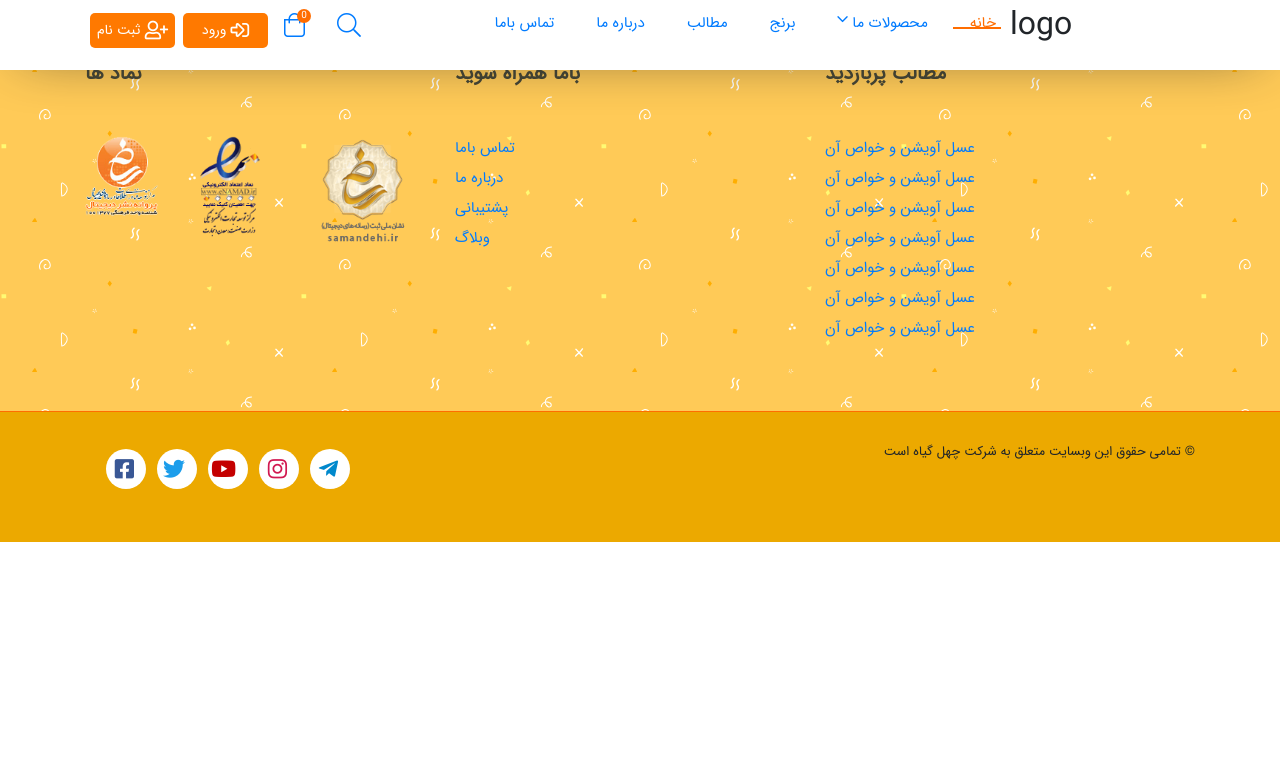
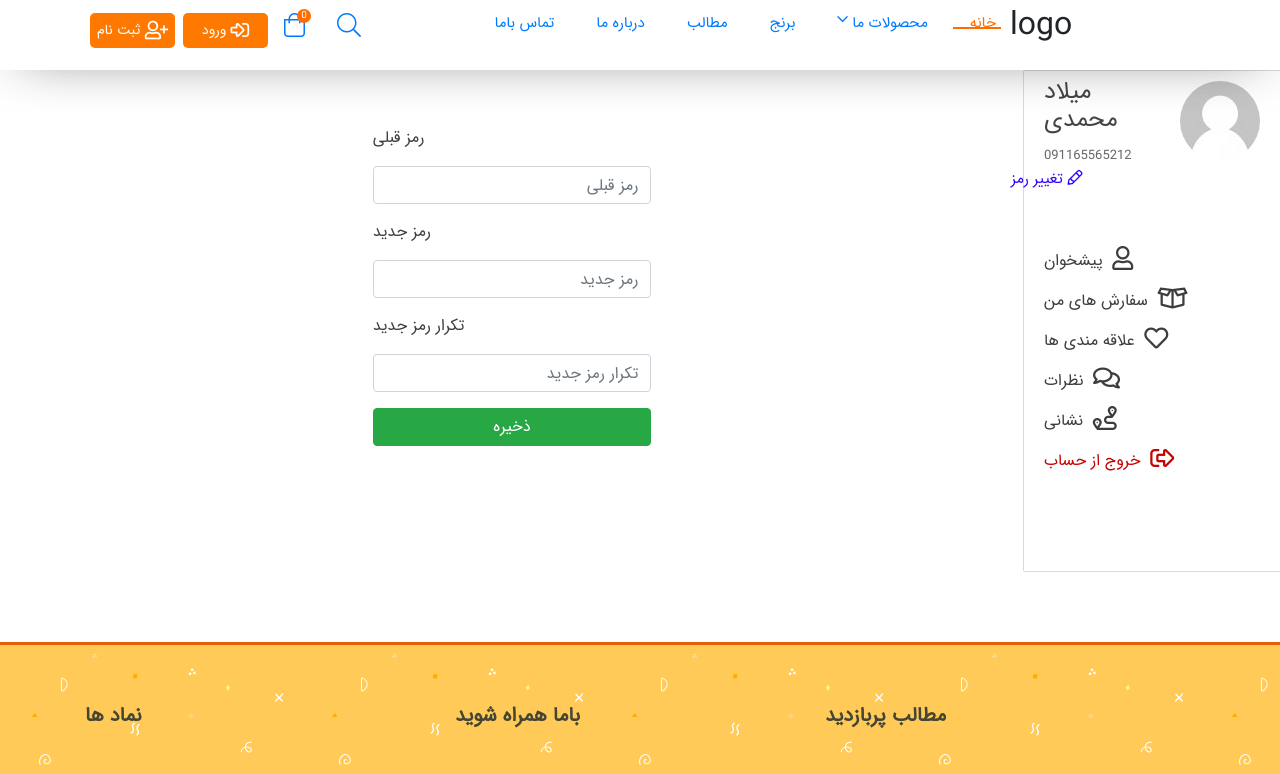
Before and after one commit to miladmohammadi82/afraalian-vue-cli, a Vue app: page /profile/edit-password in a window 1280 px wide. Shown: the top 774 px of the page. Built offline with nearby package versions, Linux system fonts and the light colour scheme.

Commit message:
commit 6

```diff
--- /dev/null
+++ b/src/components/auth/userEnterFace/page/edit-password.vue
@@ -0,0 +1,44 @@
+<template>
+
+        <div class="d-flex align-items-center edit-password-section-box">
+            <div class="container">
+                <div class="justify-content-center anime fade-in-y fast forgot row">
+                    <div class=" p-3 rounded col-9 col-sm-7 col-md-5 col-lg-4">
+                        <div class="">
+                            <form action="">
+                                <div class="input-fild-box form-group">
+                                    <label for="">رمز قبلی</label>
+                                    <input type="text" class="mt-2 form-control" placeholder="رمز قبلی" name="" id="">
+                                </div>
+                                <div class="input-fild-box form-group">
+                                    <label for="">رمز جدید</label>
+                                    <input type="text" class="mt-2 form-control" placeholder="رمز جدید" name="" id="">
+                                </div>
+                                <div class="input-fild-box form-group">
+                                    <label for="">تکرار رمز جدید</label>
+                                    <input type="text" class="mt-2 form-control" placeholder="تکرار رمز جدید" name="" id="">
+                                </div>
+                                <div class="input-fild-box form-group">
+                                    <button class="btn btn-success w-100">ذخیره</button>
+                                </div>
+                            </form>
+                        </div>
+
+                    </div>
+                </div>
+            </div>
+        </div>
+
+</template>
+
+<script>
+export default {
+
+}
+</script>
+
+<style scoped>
+.edit-password-section-box{
+
+}
+</style>
--- a/src/router.js
+++ b/src/router.js
@@ -13,6 +13,7 @@ import myOrder from "./components/auth/userEnterFace/page/my-order.vue";
 import likes from "./components/auth/userEnterFace/page/likes.vue";
 import comments from "./components/auth/userEnterFace/page/comments.vue";
 import addresUser from "./components/auth/userEnterFace/page/addres-user.vue";
+import editPassword from "./components/auth/userEnterFace/page/edit-password.vue";
 
 const routes = [
     { path: "/", component: main },
@@ -26,6 +27,7 @@ const routes = [
         { path: "likes", component: likes },
         { path: "comments", component: comments },
         { path: "addres-user", component: addresUser },
+        { path: "edit-password", component: editPassword },
     ] },
 ]
 
```
